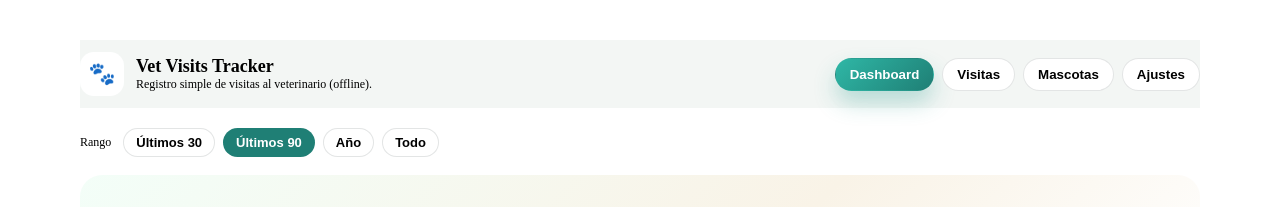
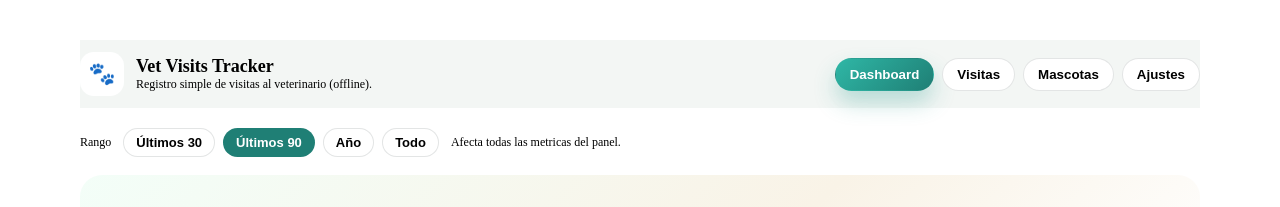
Before and after one commit to coliwares/vet-tracker, a React (Vite) app: page / in a window 1280 px wide. Shown: the top 207 px of the page. Built offline with nearby package versions, Linux system fonts and the light colour scheme.

Commit message:
Add dashboard range filter microcopy
Add a small muted microcopy under the dashboard range selector in src/App.tsx to clarify that the selected range affects all metrics ("Afecta todas las metricas del panel."). Update CHANGELOG.md to record this microcopy clarification.

```diff
--- a/src/App.tsx
+++ b/src/App.tsx
@@ -225,6 +225,7 @@ export default function App() {
                 </button>
               ))}
             </div>
+            <div className="muted small">Afecta todas las metricas del panel.</div>
           </div>
 
           <header className="header">
```
Also changed, not shown: 1 other file (tests, documents, lock files or other folders).
